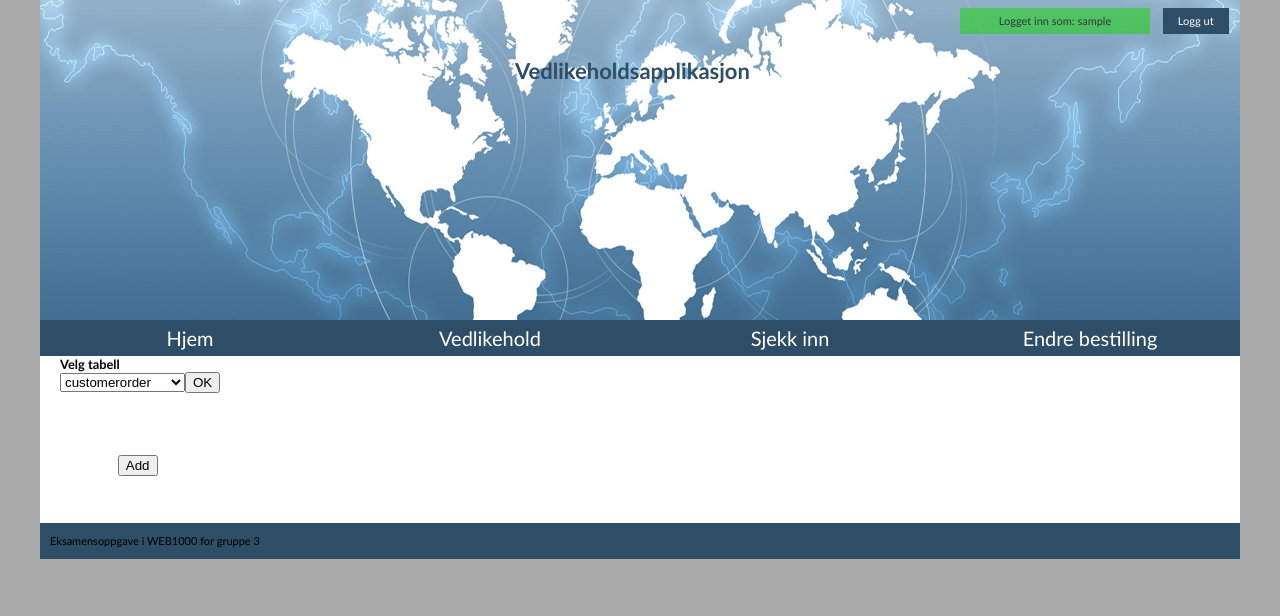
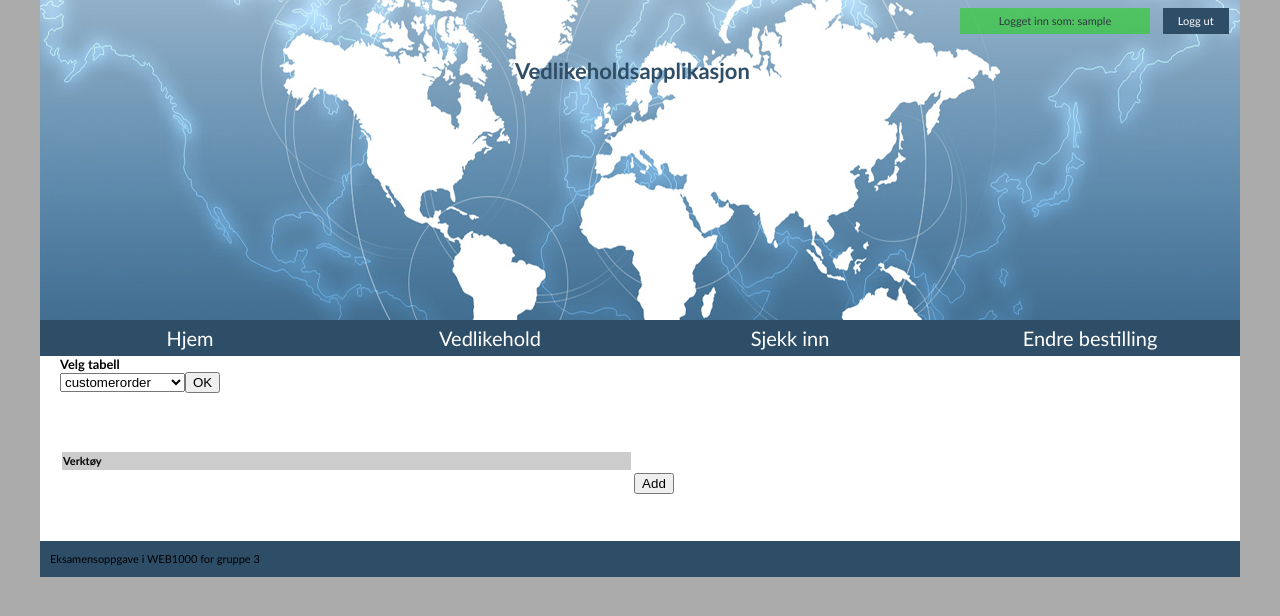
Before and after one commit to WEB-Gruppe-3/Perfect-Hotels-Premium, a PHP site: page / in a window 1280 px wide. Shown: the top 616 px of the page. Run offline with PHP 8.4, Linux system fonts and the light colour scheme; the visitor is signed in with stand-in values (Sample User, id 1); data that the repository does not hold is empty.

Commit message:
La til tableheader for knappene

```diff
--- a/vedlikehold/list.php
+++ b/vedlikehold/list.php
@@ -1,6 +1,7 @@
 <table>
     <tr>
         <?php $nr=0; for ($x=1;$x<=$rows;$x++) { echo("<th>$column[$nr]</th>"); $nr++; } ?>
+        <th>Verktøy</th>
     </tr>
     <?php
     $result = $dbApi->getAllRows("$valgt_table");
```
